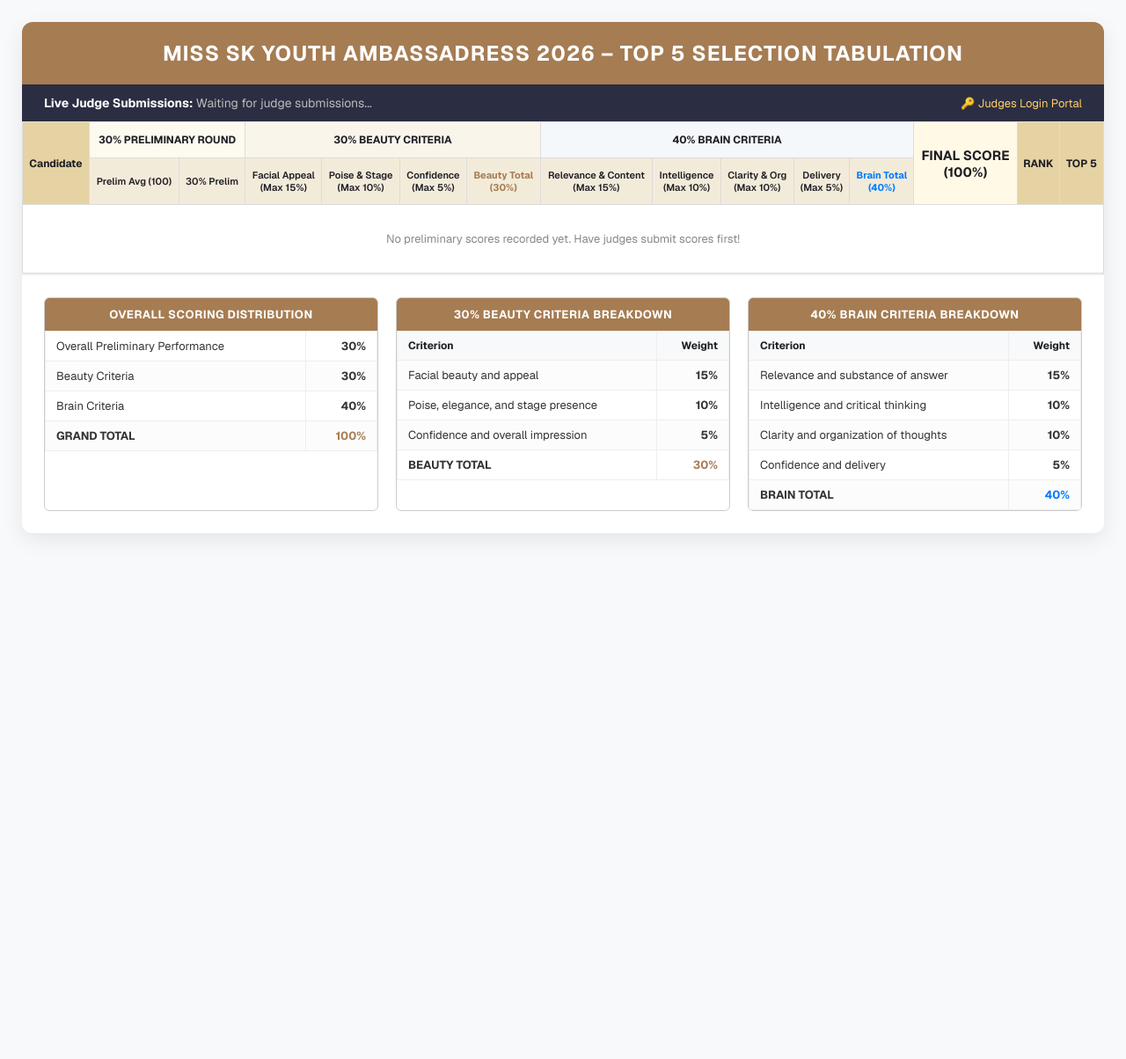
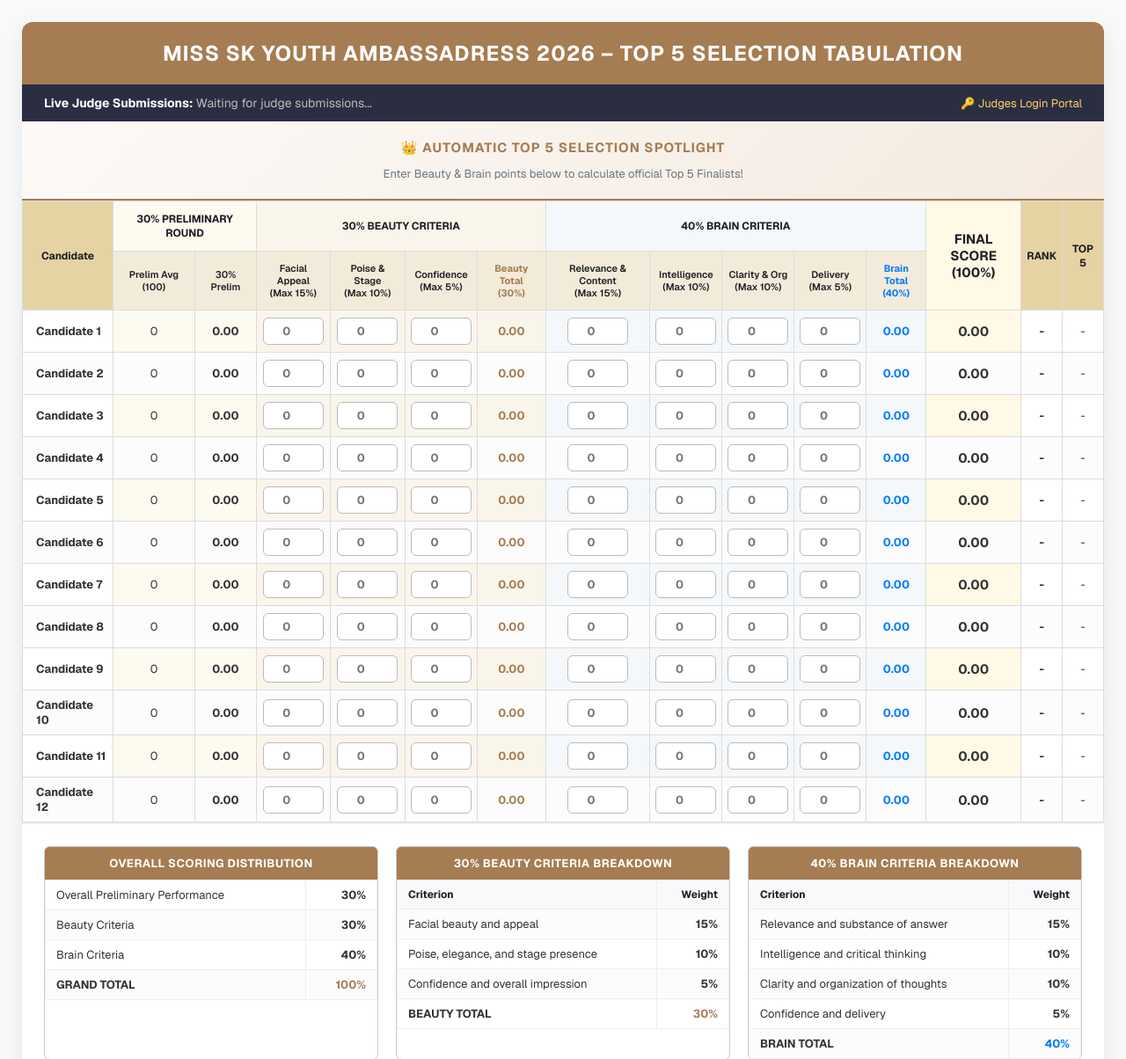
Before and after one commit to LiveKryptiah/tabulation, a Flask app: page /admin in a window 1280 px wide. Shown: the top 1204 px of the page at 88% size. Before the commit the page ends 609 px from the top, so only its background shows below. Run offline with Flask 2, Linux system fonts and the light colour scheme.

Commit message:
Add automatic Top 5 Selection Spotlight and persistent Admin judging points for Beauty and Brain categories

```diff
--- a/app.py
+++ b/app.py
@@ -147,6 +147,26 @@ def rankings():
     leaderboard.sort(key=lambda x: x['score'], reverse=True)
     return render_template('rankings.html', leaderboard=leaderboard)
 
+import json
+
+ADMIN_SCORES_FILE = '/tmp/admin_top5_scores.json' if os.environ.get('VERCEL') else 'admin_top5_scores.json'
+
+def load_admin_scores():
+    if os.path.exists(ADMIN_SCORES_FILE):
+        try:
+            with open(ADMIN_SCORES_FILE, 'r', encoding='utf-8') as f:
+                return json.load(f)
+        except Exception:
+            return {}
+    return {}
+
+def save_admin_scores_data(data):
+    try:
+        with open(ADMIN_SCORES_FILE, 'w', encoding='utf-8') as f:
+            json.dump(data, f)
+    except Exception:
+        pass
+
 # --- ROUTE 4: ADMIN TABULATION ---
 @app.route('/admin')
 def admin_panel():
@@ -177,22 +197,43 @@ def admin_panel():
                     except ValueError:
                         pass
 
+    admin_saved_scores = load_admin_scores()
+
     candidates_data = []
-    for cand_num, scores in prelim_results.items():
+    # Include Candidates 1 to 12 even if scores haven't arrived yet
+    all_cand_nums = set(range(1, 13)).union(prelim_results.keys())
+    for cand_num in sorted(all_cand_nums):
+        scores = prelim_results.get(cand_num, [])
         avg_score = sum(scores) / len(scores) if scores else 0
+        cand_key = str(cand_num)
+        saved = admin_saved_scores.get(cand_key, {})
+
         candidates_data.append({
             'number': cand_num,
             'name': f"Candidate {cand_num}",
             'prelim_score': round(avg_score, 2),
-            'submission_count': len(scores)
+            'submission_count': len(scores),
+            'beauty_15': saved.get('beauty_15', ''),
+            'beauty_10': saved.get('beauty_10', ''),
+            'beauty_5': saved.get('beauty_5', ''),
+            'brain_15': saved.get('brain_15', ''),
+            'brain_10_1': saved.get('brain_10_1', ''),
+            'brain_10_2': saved.get('brain_10_2', ''),
+            'brain_5': saved.get('brain_5', '')
         })
 
-    candidates_data.sort(key=lambda x: x['number'])
     judge_summary = {j: len(cands) for j, cands in judge_progress.items()}
 
     return render_template('admin.html', candidates=candidates_data, judge_summary=judge_summary)
 
-# --- API ENDPOINT FOR LIVE POLLING ---
+# --- API ENDPOINTS FOR LIVE ADMIN POLLING & PERSISTENCE ---
+@app.route('/api/save_admin_scores', methods=['POST'])
+def save_admin_scores_api():
+    """Save Admin Beauty & Brain judging scores."""
+    req_data = request.get_json(silent=True) or {}
+    save_admin_scores_data(req_data)
+    return jsonify({'status': 'success'})
+
 @app.route('/api/admin_data')
 def admin_data():
     """Real-time JSON endpoint for live polling on Admin dashboard."""
@@ -214,17 +255,29 @@ def admin_data():
                     except ValueError:
                         pass
 
+    admin_saved_scores = load_admin_scores()
     candidates_data = []
-    for cand_num, scores in prelim_results.items():
+    all_cand_nums = set(range(1, 13)).union(prelim_results.keys())
+    for cand_num in sorted(all_cand_nums):
+        scores = prelim_results.get(cand_num, [])
         avg_score = sum(scores) / len(scores) if scores else 0
+        cand_key = str(cand_num)
+        saved = admin_saved_scores.get(cand_key, {})
+
         candidates_data.append({
             'number': cand_num,
             'name': f"Candidate {cand_num}",
             'prelim_score': round(avg_score, 2),
-            'count': len(scores)
+            'count': len(scores),
+            'beauty_15': saved.get('beauty_15', ''),
+            'beauty_10': saved.get('beauty_10', ''),
+            'beauty_5': saved.get('beauty_5', ''),
+            'brain_15': saved.get('brain_15', ''),
+            'brain_10_1': saved.get('brain_10_1', ''),
+            'brain_10_2': saved.get('brain_10_2', ''),
+            'brain_5': saved.get('brain_5', '')
         })
-    candidates_data.sort(key=lambda x: x['number'])
-    return jsonify({'candidates': candidates_data})
+    return jsonify({'candidates': candidates_data, 'admin_scores': admin_saved_scores})
 
 if __name__ == '__main__':
     init_csv()
--- a/templates/admin.html
+++ b/templates/admin.html
@@ -57,6 +91,16 @@
             </div>
             <div>
                 <a href="/login" style="color: #ffd166; text-decoration: none; font-size: 13px;">🔑 Judges Login Portal</a>
+            </div>
+        </div>
+
+        <!-- Top 5 Finalist Spotlight Banner -->
+        <div style="background: linear-gradient(135deg, #fdfaf7 0%, #f4eae0 100%); border-bottom: 2px solid #a67c52; padding: 20px; text-align: center;">
+            <div style="font-weight: 700; font-size: 15px; color: #a67c52; text-transform: uppercase; letter-spacing: 1px; margin-bottom: 12px;">
+                👑 AUTOMATIC TOP 5 SELECTION SPOTLIGHT
+            </div>
+            <div id="top5Spotlight" style="display: flex; justify-content: center; gap: 15px; flex-wrap: wrap;">
+                <div style="color: #6c757d; font-size: 13px;">Enter Beauty & Brain points below to calculate official Top 5 Finalists!</div>
             </div>
         </div>
 
@@ -89,22 +133,22 @@
             </thead>
             <tbody>
                 {% for cand in candidates %}
-                <tr class="candidate-row">
+                <tr class="candidate-row" data-cand="{{ cand.number }}">
                     <td style="text-align: left; padding-left: 15px; font-weight: bold;">{{ cand.name }}</td>
                     <td class="prelim-val col-prelim">{{ cand.prelim_score }}</td>
                     <td class="prelim-30 col-prelim" style="font-weight: bold;">0.00</td>
 
                     <!-- Beauty Sub-criteria Inputs -->
-                    <td class="col-beauty"><input type="number" class="beauty-15" min="0" max="15" step="0.5" placeholder="0"></td>
-                    <td class="col-beauty"><input type="number" class="beauty-10" min="0" max="10" step="0.5" placeholder="0"></td>
-                    <td class="col-beauty"><input type="number" class="beauty-5"  min="0" max="5"  step="0.5" placeholder="0"></td>
+                    <td class="col-beauty"><input type="number" class="beauty-15" min="0" max="15" step="0.5" placeholder="0" value="{{ cand.beauty_15 }}"></td>
+                    <td class="col-beauty"><input type="number" class="beauty-10" min="0" max="10" step="0.5" placeholder="0" value="{{ cand.beauty_10 }}"></td>
+                    <td class="col-beauty"><input type="number" class="beauty-5"  min="0" max="5"  step="0.5" placeholder="0" value="{{ cand.beauty_5 }}"></td>
                     <td class="beauty-total col-beauty" style="font-weight: bold; color: #a67c52;">0.00</td>
 
                     <!-- Brain Sub-criteria Inputs -->
-                    <td class="col-brain"><input type="number" class="brain-15" min="0" max="15" step="0.5" placeholder="0"></td>
-                    <td class="col-brain"><input type="number" class="brain-10-1" min="0" max="10" step="0.5" placeholder="0"></td>
-                    <td class="col-brain"><input type="number" class="brain-10-2" min="0" max="10" step="0.5" placeholder="0"></td>
-                    <td class="col-brain"><input type="number" class="brain-5"  min="0" max="5"  step="0.5" placeholder="0"></td>
+                    <td class="col-brain"><input type="number" class="brain-15" min="0" max="15" step="0.5" placeholder="0" value="{{ cand.brain_15 }}"></td>
+                    <td class="col-brain"><input type="number" class="brain-10-1" min="0" max="10" step="0.5" placeholder="0" value="{{ cand.brain_10_1 }}"></td>
+                    <td class="col-brain"><input type="number" class="brain-10-2" min="0" max="10" step="0.5" placeholder="0" value="{{ cand.brain_10_2 }}"></td>
+                    <td class="col-brain"><input type="number" class="brain-5"  min="0" max="5"  step="0.5" placeholder="0" value="{{ cand.brain_5 }}"></td>
                     <td class="brain-total col-brain" style="font-weight: bold; color: #007bff;">0.00</td>
 
                     <td class="final-score col-final">0.00</td>
@@ -155,12 +199,42 @@
     </div>
 
     <script>
-        // Trigger calculation whenever admin inputs sub-scores
+        let saveDebounceTimer;
+
+        // Trigger calculation and persistence whenever admin inputs sub-scores
         document.querySelectorAll('input[type="number"]').forEach(input => {
-            input.addEventListener('input', calculateTabulation);
+            input.addEventListener('input', () => {
+                calculateTabulation();
+                triggerAutoSave();
+            });
         });
 
         document.addEventListener('DOMContentLoaded', calculateTabulation);
+
+        function triggerAutoSave() {
+            clearTimeout(saveDebounceTimer);
+            saveDebounceTimer = setTimeout(() => {
+                const data = {};
+                document.querySelectorAll('.candidate-row').forEach(row => {
+                    const candId = row.getAttribute('data-cand');
+                    data[candId] = {
+                        beauty_15: row.querySelector('.beauty-15').value,
+                        beauty_10: row.querySelector('.beauty-10').value,
+                        beauty_5:  row.querySelector('.beauty-5').value,
+                        brain_15:   row.querySelector('.brain-15').value,
+                        brain_10_1: row.querySelector('.brain-10-1').value,
+                        brain_10_2: row.querySelector('.brain-10-2').value,
+                        brain_5:    row.querySelector('.brain-5').value
+                    };
+                });
+
+                fetch('/api/save_admin_scores', {
+                    method: 'POST',
+                    headers: { 'Content-Type': 'application/json' },
+                    body: JSON.stringify(data)
+                }).catch(() => {});
+            }, 600);
+        }
 
         function calculateTabulation() {
             const rows = document.querySelectorAll('.candidate-row');
@@ -191,8 +265,11 @@
                 row.querySelector('.brain-total').textContent  = brainTotal.toFixed(2);
                 row.querySelector('.final-score').textContent = finalScore.toFixed(2);
 
+                const candName = row.querySelector('td').textContent.trim();
+
                 candidates.push({
                     element: row,
+                    name: candName,
                     score: finalScore,
                     hasEnteredScores: (beautyTotal > 0 || brainTotal > 0)
                 });
@@ -200,6 +277,8 @@
 
             // Sort by highest Final Score
             const sortedCandidates = [...candidates].sort((a, b) => b.score - a.score);
+
+            const top5List = [];
 
             sortedCandidates.forEach((cand, sortedIndex) => {
                 const rank = sortedIndex + 1;
@@ -218,11 +297,34 @@
                 if (rank <= 5) {
                     top5Cell.textContent = "QUALIFIED";
                     top5Cell.classList.add('qualified');
+                    top5List.push({ rank: rank, name: cand.name, score: cand.score.toFixed(2) });
                 } else {
                     top5Cell.textContent = "";
                     top5Cell.classList.remove('qualified');
                 }
             });
+
+            updateSpotlightCards(top5List);
+        }
+
+        function updateSpotlightCards(top5List) {
+            const spotlightContainer = document.getElementById('top5Spotlight');
+            if (top5List.length === 0) {
+                spotlightContainer.innerHTML = `<div style="color: #6c757d; font-size: 13px;">Enter Beauty & Brain points below to calculate official Top 5 Finalists!</div>`;
+                return;
+            }
+
+            let html = '';
+            top5List.forEach(cand => {
+                html += `
+                    <div class="spotlight-card">
+                        <span class="spotlight-rank">Rank #${cand.rank}</span>
+                        <span class="spotlight-name">${cand.name}</span>
+                        <span class="spotlight-score">${cand.score} pts</span>
+                    </div>
+                `;
+            });
+            spotlightContainer.innerHTML = html;
         }
 
         // Real-Time 3-Second Auto-Polling for Admin Panel
```
Also changed, not shown: other parts of templates/admin.html (+34 -0 lines).
